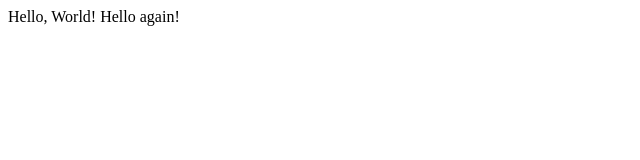
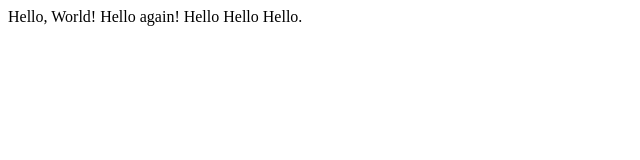
Before and after one commit to TBRam/TravRepo, a plain HTML site: page hello.html in a window 1280 px wide. Shown: the whole page, without its empty margins (0-640 px from the left). Drawn offline with Linux system fonts and the light colour scheme.

Commit message:
Update hello.html

```diff
--- a/hello.html
+++ b/hello.html
@@ -4,6 +4,6 @@
 		<title>My Webpage!</title>
 	</head>
 	<body>
-		Hello, World! Hello again!
+		Hello, World! Hello again! Hello Hello Hello.
 	</body>
 </html>
```
